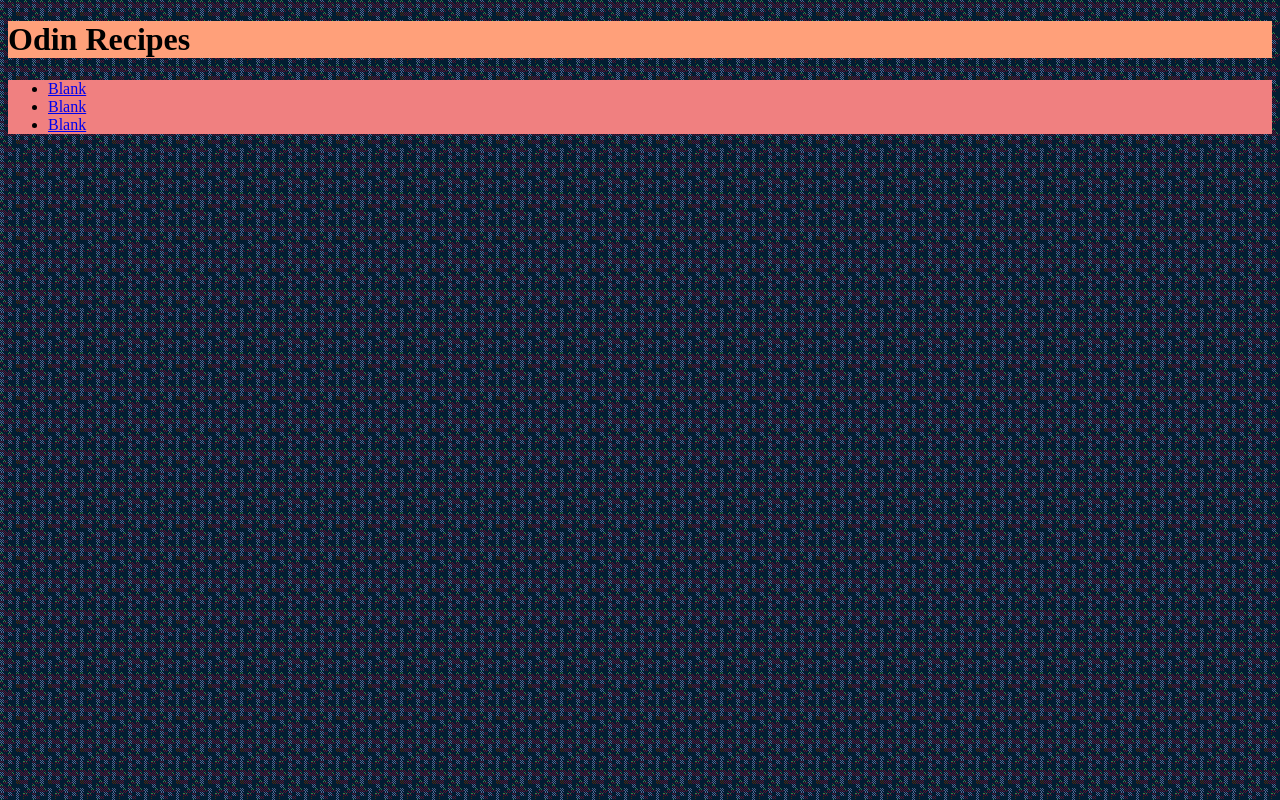
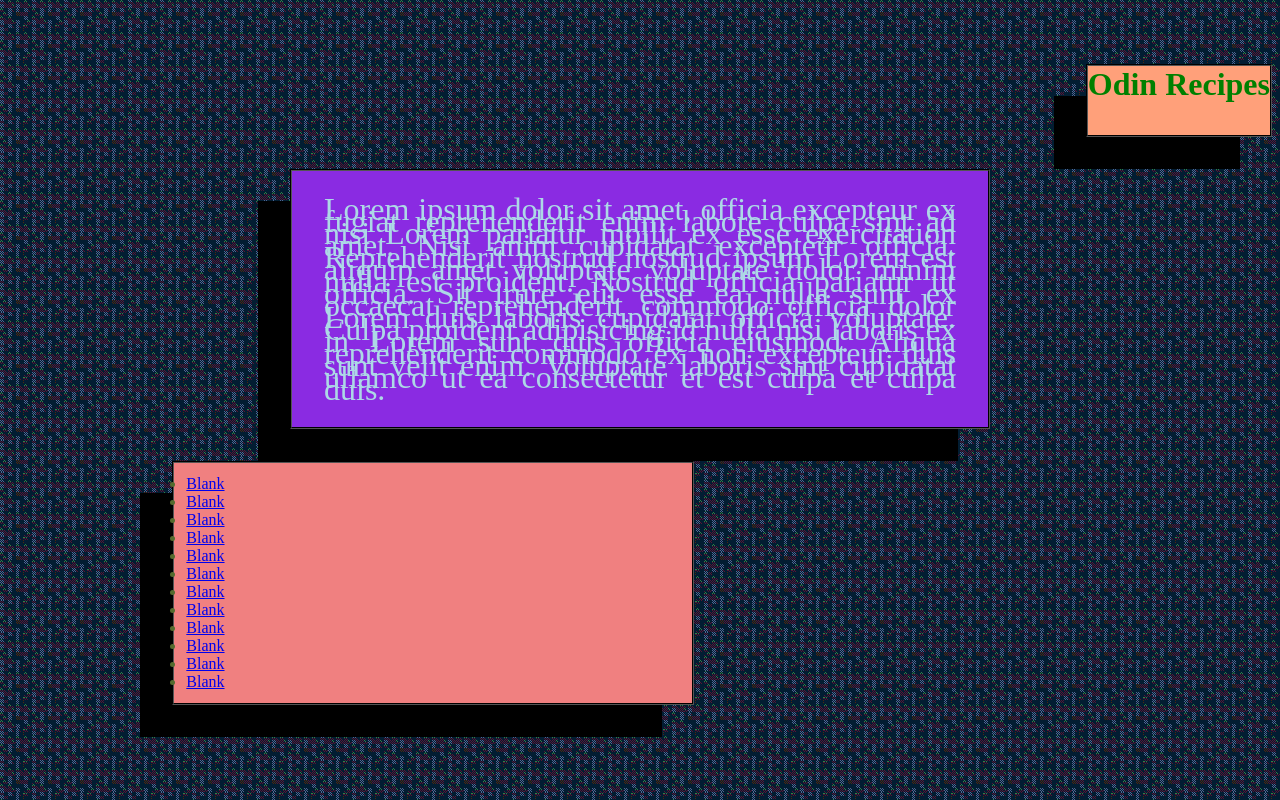
Before and after one commit to Ajderniz/odin-recipes, a plain HTML site: page index.html in a window 1280 px wide. Drawn offline with Linux system fonts and the light colour scheme.

Commit message:
Edit index.html and main.css for style changes

```diff
--- a/index.html
+++ b/index.html
@@ -8,9 +8,19 @@
 	</head>
 
 	<body>
-        <h1>Odin Recipes</h1>
 
-        <ul>
+        <h1 class="box" id="title">Odin Recipes</h1>
+        <p class="box" id="paragraph">Lorem ipsum dolor sit amet, officia excepteur ex fugiat reprehenderit enim labore culpa sint ad nisi Lorem pariatur mollit ex esse exercitation amet. Nisi anim cupidatat excepteur officia. Reprehenderit nostrud nostrud ipsum Lorem est aliquip amet voluptate voluptate dolor minim nulla est proident. Nostrud officia pariatur ut officia. Sit irure elit esse ea nulla sunt ex occaecat reprehenderit commodo officia dolor Lorem duis laboris cupidatat officia voluptate. Culpa proident adipisicing id nulla nisi laboris ex in Lorem sunt duis officia eiusmod. Aliqua reprehenderit commodo ex non excepteur duis sunt velit enim. Voluptate laboris sint cupidatat ullamco ut ea consectetur et est culpa et culpa duis.</p>
+        <ul class="box" id="list">
+                <li><a href="recipes/blank/">Blank</a></li>
+                <li><a href="recipes/blank/">Blank</a></li>
+                <li><a href="recipes/blank/">Blank</a></li>
+                <li><a href="recipes/blank/">Blank</a></li>
+                <li><a href="recipes/blank/">Blank</a></li>
+                <li><a href="recipes/blank/">Blank</a></li>
+                <li><a href="recipes/blank/">Blank</a></li>
+                <li><a href="recipes/blank/">Blank</a></li>
+                <li><a href="recipes/blank/">Blank</a></li>
                 <li><a href="recipes/blank/">Blank</a></li>
                 <li><a href="recipes/blank/">Blank</a></li>
                 <li><a href="recipes/blank/">Blank</a></li>
--- a/res/css/main.css
+++ b/res/css/main.css
@@ -3,10 +3,39 @@ body {
         background-image: url("../img/fondo.png");
 }
 
-h1 {
-        background-color: lightsalmon;
+.box {
+        border-style: groove;
+        border-color: black;
+        border-width: 2px;
+        box-shadow: -32px 32px 0 black;
 }
 
-ul {
+#title {
+        color: green;
+        background-color: lightsalmon;
+        width: max-content;
+        margin-top: 64px;
+        margin-left: auto;
+        padding-bottom: 32px;
+}
+
+#paragraph {
+        color: lightblue;
+        background-color: blueviolet;
+        text-align: justify;
+        font-size: 32px;
+        padding: 32px;
+        margin-inline-start: auto;
+        margin-inline-end: auto;
+        width: 50%;
+        line-height: 12px;
+}
+
+#list {
+        color: darkolivegreen;
         background-color: lightcoral;
+        width: max-content;
+        padding: 12px;
+        padding-right: 37%;
+        margin-left: 13%;
 }
```
